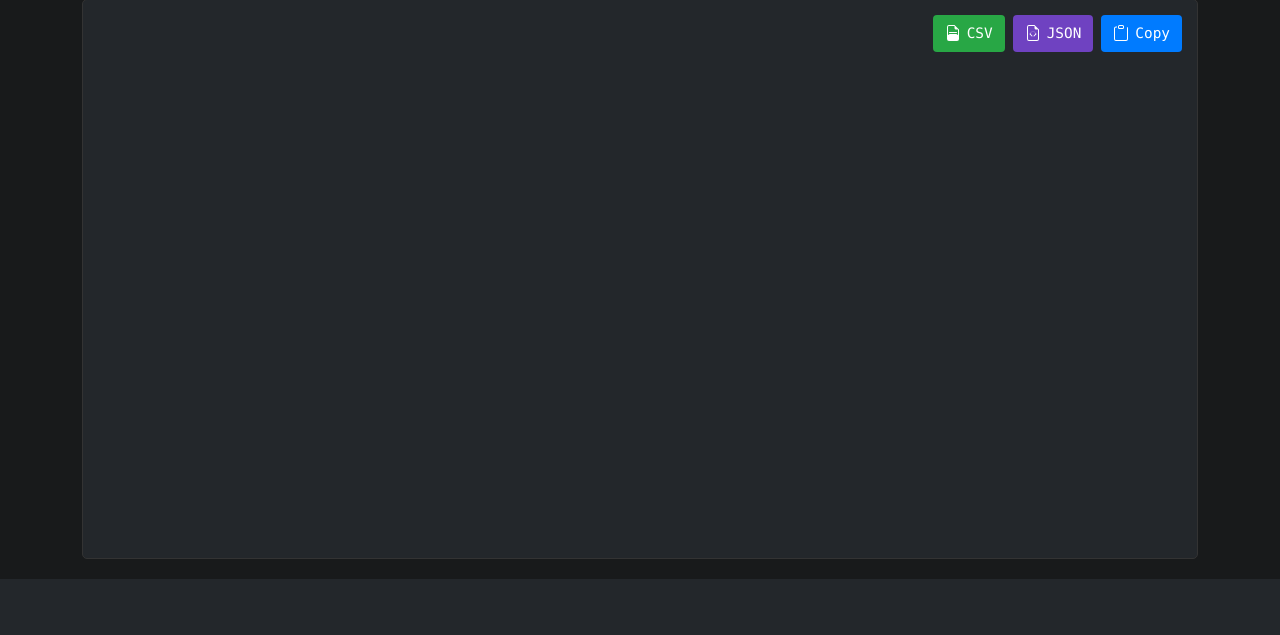
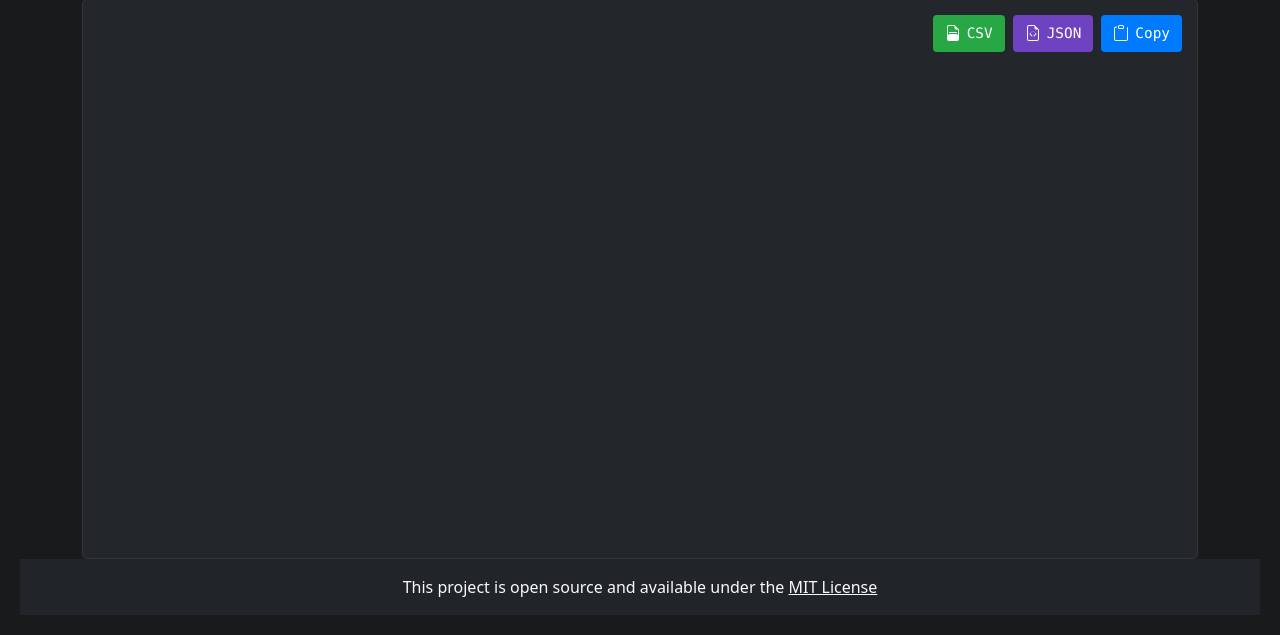
Before and after one commit to AugustWasilowski/unreal-log-analyzer, a Flask app: page / in a window 1280 px wide. Shown: the part 635-1270 px from the top of the page. Before the commit the page ends 1214 px from the top, so only its background shows below. Run offline with Flask 3, Linux system fonts and the light colour scheme; some libraries are stand-ins or nearby versions.

Commit message:
Added footer

```diff
--- a/templates/index.html
+++ b/templates/index.html
@@ -438,6 +438,21 @@
         </div>
     </div>
 
+    <!-- Footer -->
+    <footer class="footer mt-auto py-3 bg-dark text-light text-center">
+        <div class="container">
+            <p class="mb-0">
+                This project is open source and available under the
+                <a href="https://github.com/AugustWasilowski/unreal-log-analyzer"
+                   target="_blank"
+                   rel="noopener noreferrer"
+                   class="text-light text-decoration-underline">
+                    MIT License
+                </a>
+            </p>
+        </div>
+    </footer>
+
     <script src="https://cdn.jsdelivr.net/npm/bootstrap@5.3.0/dist/js/bootstrap.bundle.min.js"></script>
     <script src="/static/js/state.js?v=1.3"></script>
     <script src="/static/js/utils.js?v=1.3"></script>
```
